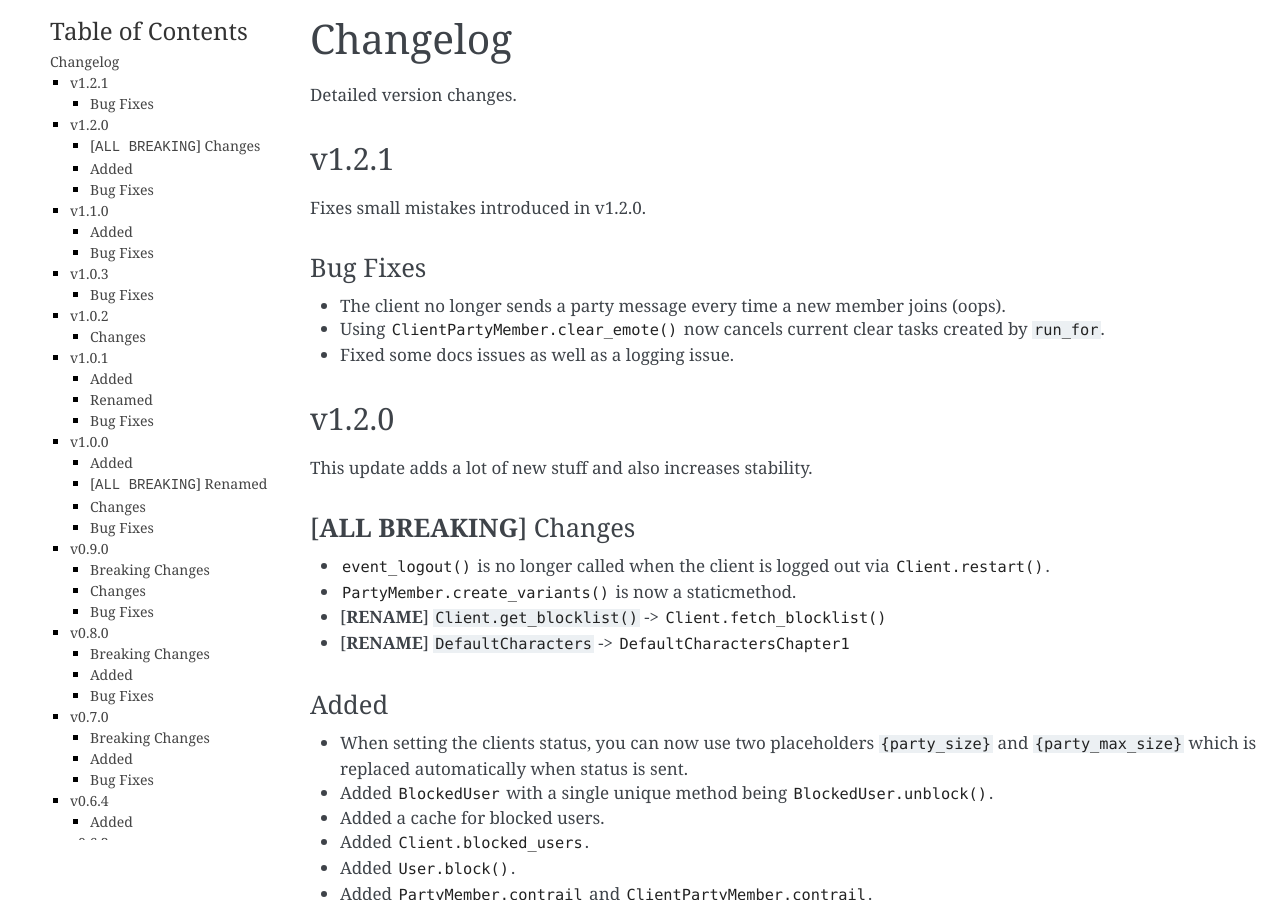
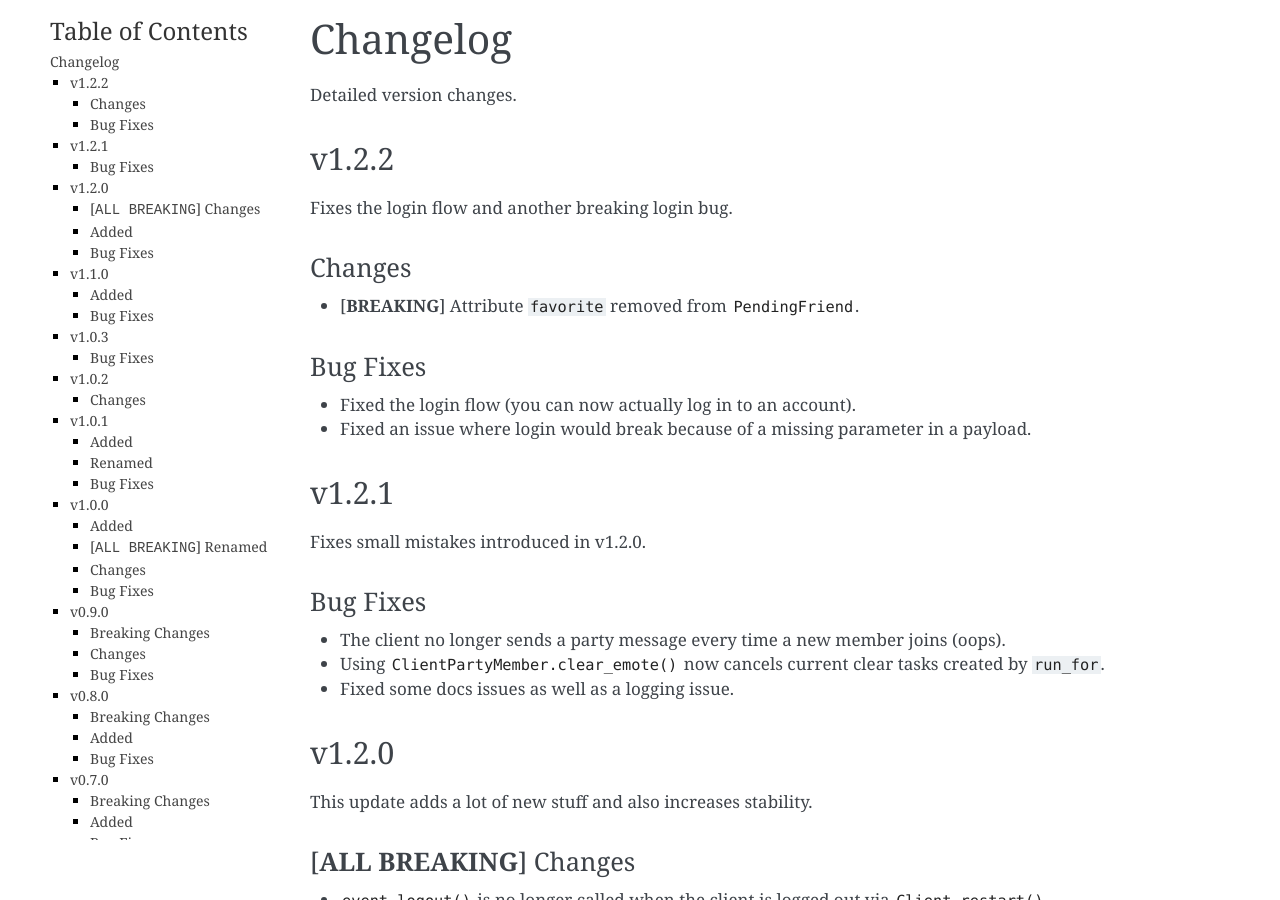
Before and after one commit to Terbau/fortnitepy, a Sphinx documentation site: the page built from docs/changelog.rst, in a window 1280 px wide and 900 px high. Built offline with Sphinx 7.4.7, drawn with Linux system fonts in a browser that asks for light colours.

Commit message:
Changelog + version bump

```diff
--- a/docs/changelog.rst
+++ b/docs/changelog.rst
@@ -4,6 +4,23 @@ Changelog
 =========
 
 Detailed version changes.
+
+
+v1.2.2
+------
+
+Fixes the login flow and another breaking login bug.
+
+Changes
+~~~~~~~
+
+- [**BREAKING**] Attribute ``favorite`` removed from :class:`PendingFriend`.
+
+Bug Fixes
+~~~~~~~~~
+
+- Fixed the login flow (you can now actually log in to an account).
+- Fixed an issue where login would break because of a missing parameter in a payload.
 
 
 v1.2.1
--- a/fortnitepy/__init__.py
+++ b/fortnitepy/__init__.py
@@ -24,7 +24,7 @@ OUT OF OR IN CONNECTION WITH THE SOFTWARE OR THE USE OR OTHER DEALINGS IN THE
 SOFTWARE.
 """
 
-__version__ = '1.2.1'
+__version__ = '1.2.2'
 
 from .client import Client, get_event_loop
 from .friend import Friend, PendingFriend
```
